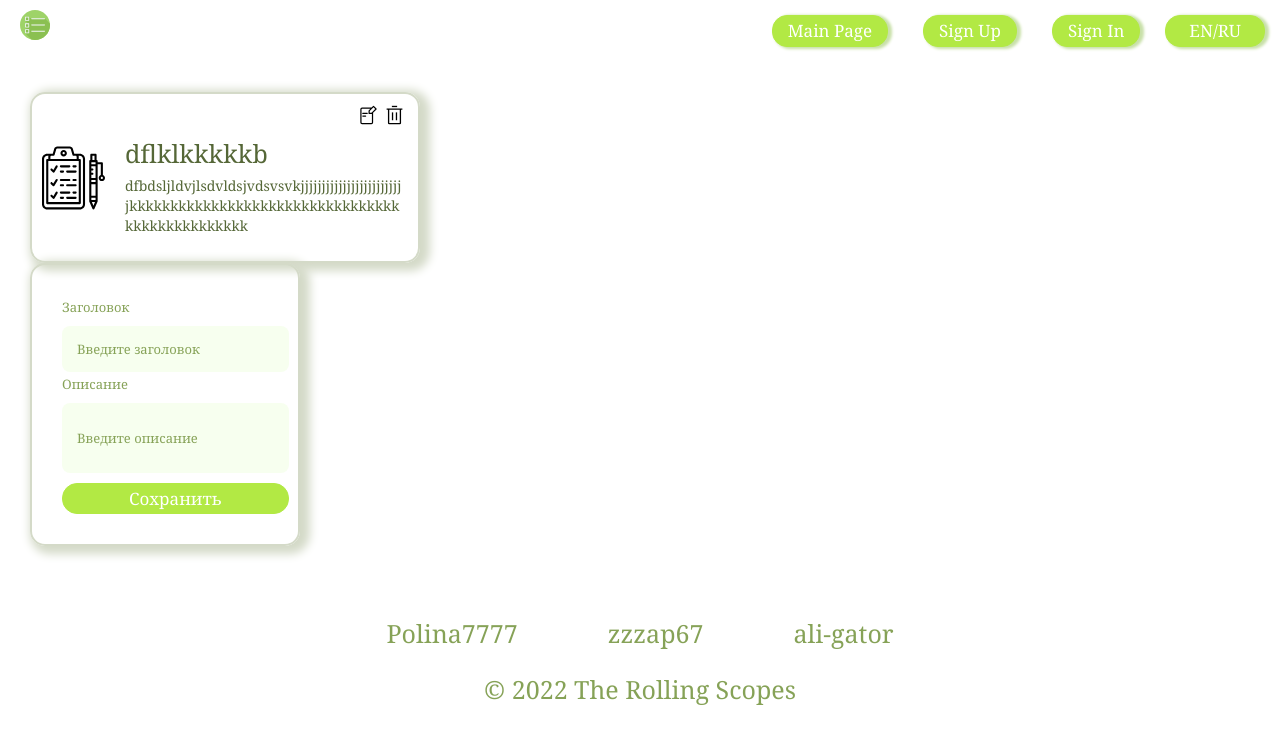
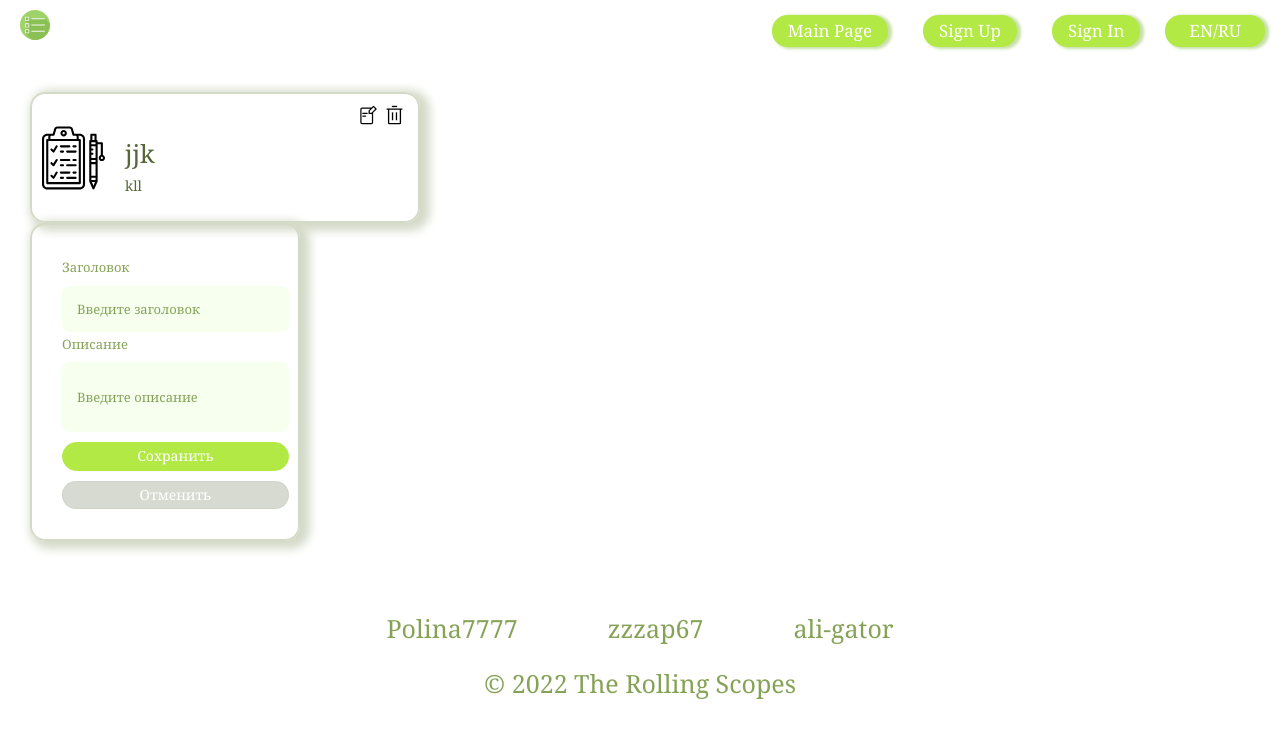
Before and after one commit to zzzap67/project-management-app, a React (Create React App) app in the folder project-management-app/: page / in a window 1280 px wide. Shown: the top 744 px of the page. Built offline with nearby package versions, Linux system fonts and the light colour scheme.

Commit message:
fix: add cancel button in CreateBoardForm

```diff
--- a/project-management-app/src/components/Board-create-form/index.tsx
+++ b/project-management-app/src/components/Board-create-form/index.tsx
@@ -6,7 +6,7 @@ import './style.css';
 
 const CreateBoardForm = ({ formData, errorMessage, className, onSubmit }: FormProps) => {
   const { values, handleChange, errors, isValid } = useFormWithValidation();
-  const { inputsBoardData, buttonBoardText } = formData;
+  const { inputsBoardData, buttonBoardText, cancelButtonText } = formData;
   const handleSubmit = (e: SyntheticEvent) => {
     e.preventDefault();
     onSubmit(values);
@@ -19,10 +19,11 @@ const CreateBoardForm = ({ formData, errorMessage, className, onSubmit }: FormPr
   return (
     <form className={`form_${className}`} onSubmit={handleSubmit}>
       <div className="board__inputs-wrapper">{renderInputs(inputsBoardData)}</div>
-      <button className="board__button button" type="submit" disabled={!isValid}>
-        {errorMessage && <p className="form__error">{errorMessage}</p>}
+      {errorMessage && <p className="form__error">{errorMessage}</p>}
+      <button className="confirm__button button" type="submit" disabled={!isValid}>
         {buttonBoardText}
       </button>
+      <button className="cancel__button button">{cancelButtonText}</button>
     </form>
   );
 };
--- a/project-management-app/src/components/Board-create-form/style.css
+++ b/project-management-app/src/components/Board-create-form/style.css
@@ -30,8 +30,8 @@
   font-weight: 500;
   padding-top: 5px;
 }
-.board__button {
-  font-size: 17px;
+.confirm__button {
+  font-size: 14px;
   padding: 5px 15px;
   border-radius: 15px;
   color: white;
@@ -40,9 +40,24 @@
   box-shadow: 3px 1px 3px 1 px rgb(200, 224, 168);
   cursor: pointer;
 }
-.board__button:hover {
+.confirm__button:hover {
   color: white;
   background-color: #bfff00cf;
   border: 1px solid #bfff00cf;
-  box-shadow: 3px 1px 3px 1 px rgb(219, 238, 151);
+  box-shadow: 3px 1px 3px 1px rgb(219, 238, 151);
 }
+.cancel__button {
+  font-size: 14px;
+  padding: 5px 15px;
+  border-radius: 15px;
+  color: white;
+  background-color: #c8ccbfb7;
+  border: 1px solid  #c8ccbf7e;
+  box-shadow: 3px 1px 3px 1 px rgb(216, 225, 205);
+  cursor: pointer;
+}
+.cancel__button:hover{
+  background-color: #c8ccbf5a;
+  border: 1px solid #c8ccbf6c;
+  box-shadow: 3px 1px 3px 1 px rgba(216, 225, 205, 0.543);
+}
--- a/project-management-app/src/components/locales/ru.ts
+++ b/project-management-app/src/components/locales/ru.ts
@@ -7,6 +7,7 @@ export const ru = {
     title: 'Добро пожаловать!',
     buttonText: 'Зарегистрироваться',
     buttonBoardText: 'Сохранить',
+    cancelButtonText: 'Отменить',
     text: 'Уже зарегистрированы?',
     linkText: 'Войти',
     linkTo: '/signin',
--- a/project-management-app/src/pages/main/index.tsx
+++ b/project-management-app/src/pages/main/index.tsx
@@ -8,13 +8,7 @@ const Main = () => {
   return (
     <div className="main">
       {/* <WelcomePage /> */}
-      <BoardItem
-        id={'dfb'}
-        title={'dflklkkkkkb'}
-        description={
-          'dfbdsljldvjlsdvldsjvdsvsvkjjjjjjjjjjjjjjjjjjjjjjjjjkkkkkkkkkkkkkkkkkkkkkkkkkkkkkkkkkkkkkkkkkkkkkkkk'
-        }
-      />
+      <BoardItem id={'dfb'} title={'jjk'} description={'kll'} />
       <CreateBoardForm
         formData={ru.REGISTER_FORM}
         errorMessage={''}
```
